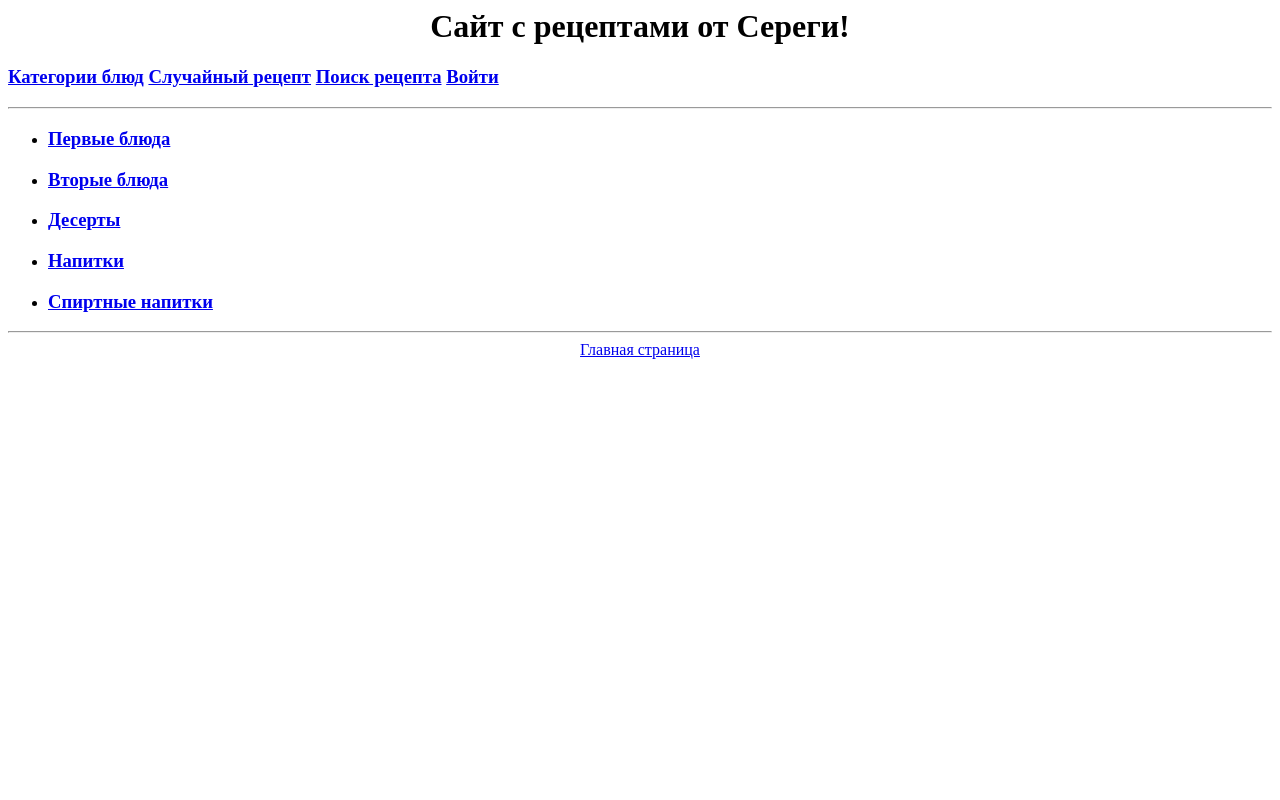
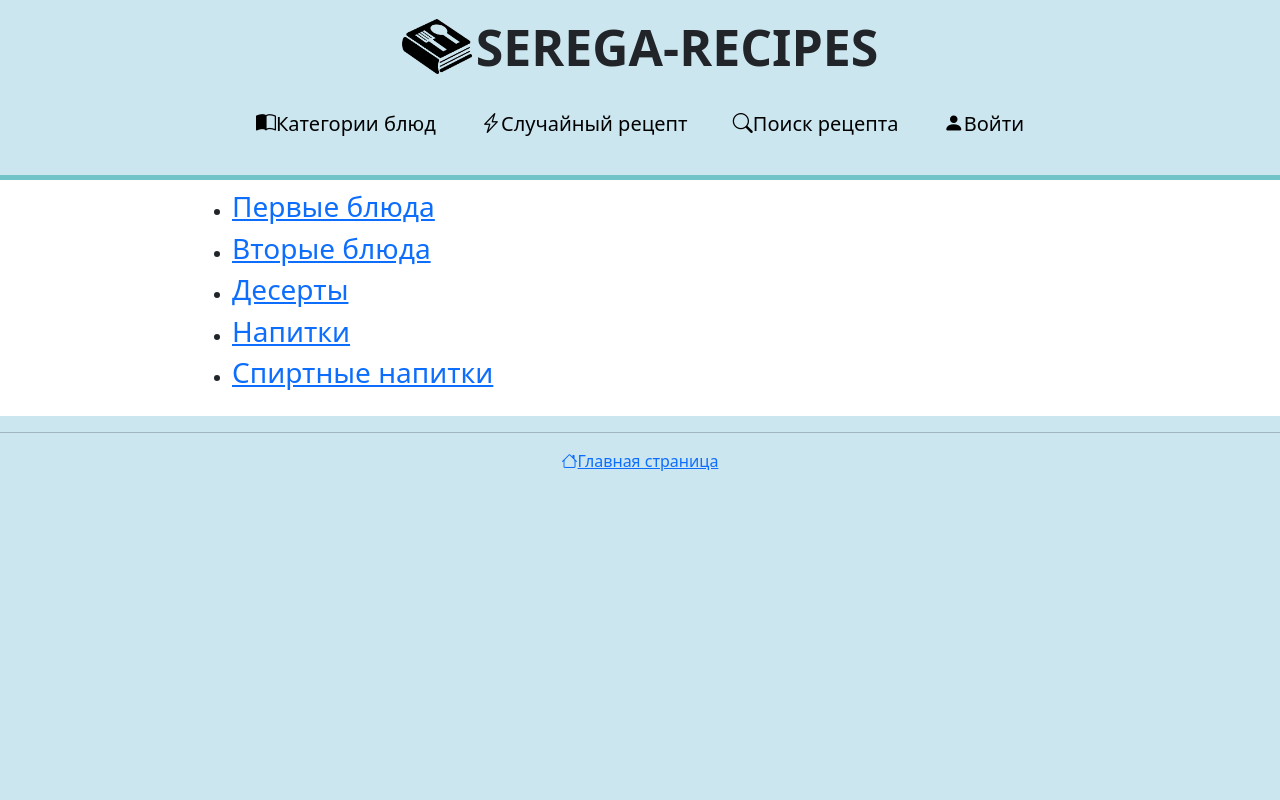
Before and after one commit to GarborSergey/Recipe, a Django app: page /dish_category in a window 1280 px wide. Run offline with Django 4.2, Linux system fonts and the light colour scheme; data comes from the database, SQL or seed files in the repository; both versions use the stored data as it was after the commit; some libraries are stand-ins or nearby versions.

Commit message:
Прорыв в дизайне

```diff
--- a/recipe/settings.py
+++ b/recipe/settings.py
@@ -120,6 +120,10 @@
 
 STATIC_URL = 'static/'
 
+STATICFILES_DIRS = [
+    BASE_DIR / 'recipes/static',
+]
+
 # Default primary key field type
 # https://docs.djangoproject.com/en/4.0/ref/settings/#default-auto-field
 
--- a/recipe/urls.py
+++ b/recipe/urls.py
@@ -17,6 +17,8 @@
 from django.urls import path
 # В примере полного руководства по джанго
 from django.conf.urls import *
+from django.conf import settings
+from django.conf.urls.static import static
 
 urlpatterns = [
     # Первое это строка с шаблоном(регулярное выражение)
@@ -28,4 +30,4 @@
     path('accounts/', include('django.contrib.auth.urls')),
     # Главная страница приложения users
     path('users/', include('users.urls', namespace='users'))
-]
+] + static(settings.STATIC_URL, document_root=settings.STATIC_ROOT)
--- a/recipes/forms.py
+++ b/recipes/forms.py
@@ -9,6 +9,6 @@
                   'ingredients_input': 'Ингредиенты. Вводите каждый ингредиент с новой строки!', 'time_cook': 'время приготовления', 'recipe': 'рецепт'}
 
 class ContactForm(forms.Form):
-    subject = forms.CharField(max_length=100)
-    email = forms.EmailField(required=False) # делает поле необязательным
-    message = forms.CharField(widget=forms.Textarea)
+    subject = forms.CharField(max_length=100, label='тема')
+    email = forms.EmailField(required=False, label='ваш e-mail') # делает поле необязательным
+    message = forms.CharField(widget=forms.Textarea, label='сообщение')
--- /dev/null
+++ b/recipes/static/recipes/css/main.css
@@ -0,0 +1,50 @@
+body {
+    background: #cce6f0;
+}
+
+header {
+    float: top;
+    text-align: center;
+    border-bottom: 5px solid #70c4c7;
+}
+
+main {
+    background: white;
+    padding-top:10px;
+    padding-left:200px;
+    padding-bottom:10px;
+    padding-right:200px;
+}
+
+header img {
+    width: 70px;
+    position: relative;
+    top: -5px;
+
+}
+
+header .logo {
+    font-size: 50px;
+    font-weight: bold;
+    position: relative;
+    top: 10px;
+
+}
+
+header p {
+    margin-top: 10px;
+    font-size: 20px;
+}
+
+header a {
+    text-decoration: none;
+    color: black;
+    display: inline-block;
+    transition: transform .6s ease;
+    padding: 20px;
+}
+
+header a:hover {
+    color: #39696b;
+    transform: scale(1.3);
+}
--- a/recipes/templates/recipes/base.html
+++ b/recipes/templates/recipes/base.html
@@ -1,28 +1,47 @@
+{% load static %}
 <head>
     <title>{% block title %}{% endblock title%}</title>
-</head>
-<body>
-    <h1 align="center">Сайт с рецептами от Сереги!</h1>
-    <h3>
-        <a href="{% url 'recipes:dish_categories' %}">Категории блюд</a>
-        <a href="{% url 'recipes:random_dish' %}">Случайный рецепт</a>
-        <a href="{% url 'recipes:search' %}">Поиск рецепта</a>
-        {% if user.is_authenticated %}
-            <a>Привет {{ user.username }}!</a>
-            <a href="{% url 'logout' %}">Выход</a>
-            <a href="{% url 'recipes:new_dish' %}">Добавить рецепт</a>
-        {% else %}
-            <a href="{% url 'login' %}">Войти</a>
-        {% endif %}
+    <link rel="stylesheet" href="https://cdn.jsdelivr.net/npm/bootstrap@5.1.3/dist/css/bootstrap.min.css">
+    <link rel="stylesheet" href="https://use.fontawesome.com/releases/v5.8.2/css/all.css">
+    <link rel="stylesheet" href="https://cdn.jsdelivr.net/npm/bootstrap-icons@1.8.1/font/bootstrap-icons.css">
+    <link rel="shortcut icon" href="{% static 'recipes/img/title_logo.ico' %}"/>
+    <link rel="stylesheet" href="{% static 'recipes/css/main.css' %}">
 
 
-    </h3>
-    <hr>
-    {% block content %}{% endblock content %}
+</head>
+
+<body>
+
+    <header>
+
+        <img src="{% static 'recipes/img/title_logo.png' %}" alt="Лого">
+        <span class="logo">SEREGA-RECIPES</span>
+
+        <p>
+            <a href="{% url 'recipes:dish_categories' %}"><i class="bi bi-book-half"></i>Категории блюд</a>
+            <a href="{% url 'recipes:random_dish' %}"><i class="bi bi-lightning-charge"></i>Случайный рецепт</a>
+            <a href="{% url 'recipes:search' %}"><i class="bi bi-search"></i>Поиск рецепта</a>
+            {% if user.is_authenticated %}
+                <a><i class="bi bi-person-fill"></i>Привет {{ user.username }}!</a>
+                <a href="{% url 'logout' %}"><i class="bi bi-box-arrow-right"></i>Выход</a>
+                <a href="{% url 'recipes:new_dish' %}"><i class="bi bi-plus-square"></i>Добавить рецепт</a>
+            {% else %}
+                <a href="{% url 'login' %}"><i class="bi bi-person-fill"></i>Войти</a>
+            {% endif %}
+        </p>
+
+    </header>
+    <main>
+        {% block content %}{% endblock content %}
+    </main>
+
+
+
+
 
     {% block footer %}
         <hr>
-        <center><a href="{% url 'recipes:home' %}">Главная страница</a></center>
+        <center><a href="{% url 'recipes:home' %}"><i class="bi bi-house"></i>Главная страница</a></center>
     {% endblock footer %}
 
 </body>
--- a/recipes/templates/recipes/dish_categories.html
+++ b/recipes/templates/recipes/dish_categories.html
@@ -9,7 +9,3 @@
         {% endfor %}
     </ul>
 {% endblock content %}
-{% block footer %}
-    <hr>
-    <center><a href="{% url 'recipes:home' %}">Главная страница</a></center>
-{% endblock footer %}
--- a/recipes/templates/recipes/home.html
+++ b/recipes/templates/recipes/home.html
@@ -17,7 +17,7 @@
     <center>
     <h3 align="center">Обратная связь: garborfersru@gmail.com</h3>
     <form action="{% url 'recipes:contact' %}">
-        <button name="submit">Написать отзыв</button>
+        <button name="submit"><i class="bi bi-send"></i> Обратная связь</button>
     </form>
         </center>
 {% endblock footer %}
--- a/recipes/templates/recipes/search_form.html
+++ b/recipes/templates/recipes/search_form.html
@@ -12,8 +12,10 @@
     {% endif %}
     <center>
     <form action="" method="get">
+
         <input type="text" name='q'>
         <input type="submit" value="поиск">
+        <i class="bi bi-search"></i>
     </form>
     </center>
 {% endblock content %}
--- a/recipes/views.py
+++ b/recipes/views.py
@@ -78,9 +78,11 @@
         form = ContactForm(request.POST)
         if form.is_valid():
             cd = form.cleaned_data
+            if cd['email']:
+                cd['message'] += '\nОтправленно пользователем:' + cd['email']
             send_mail(
                 cd['subject'],
-                cd['message'] + ' отправленно пользователем:' + cd['email'],
+                cd['message'],
                 settings.EMAIL_HOST_USER,
                 ['garborfersru@gmail.com']
             )
```
Also changed, not shown: db.sqlite3, recipes/migrations/0007_dish_owner_remove_dish_ingredients_input_and_more.py (added), recipes/migrations/0008_alter_dish_ingredients_num.py (added), recipes/static/recipes/img/title_logo.ico (added), recipes/static/recipes/img/title_logo.png (added).
